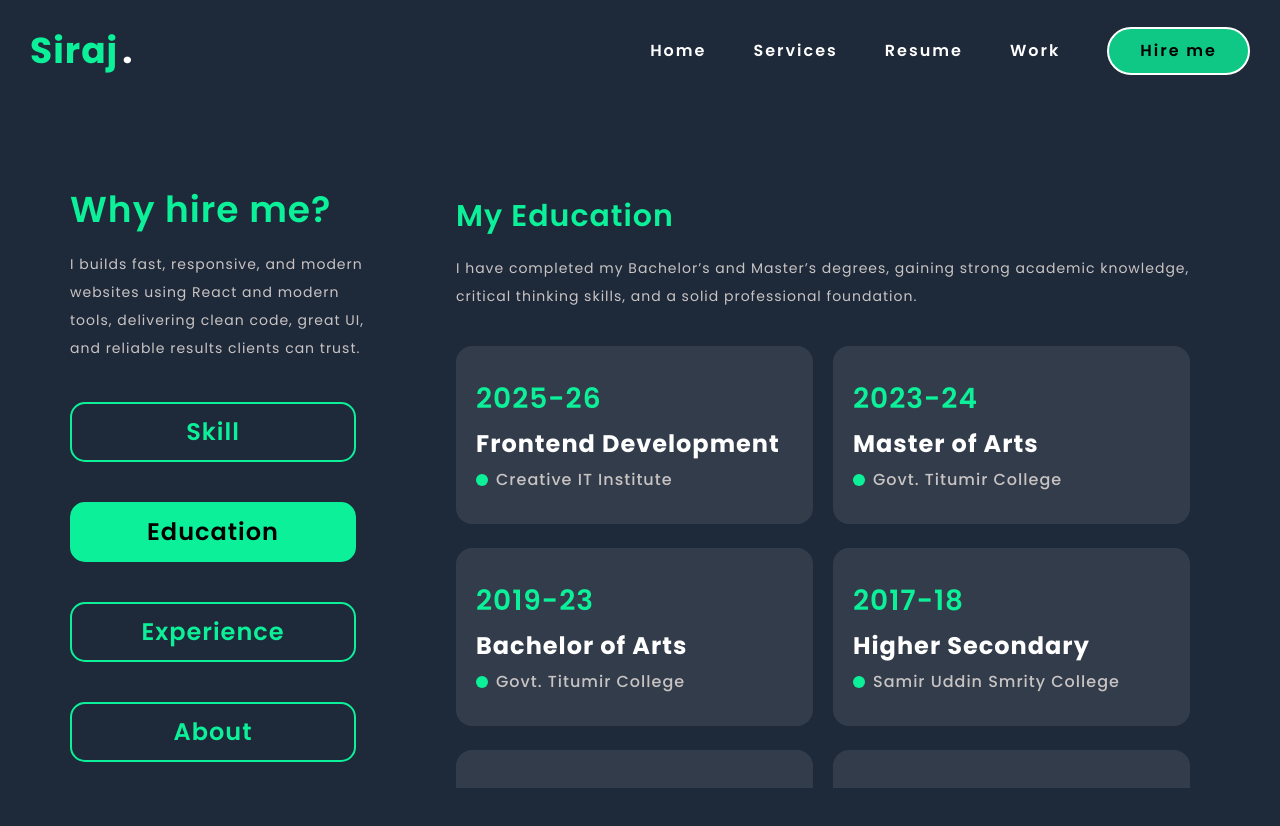
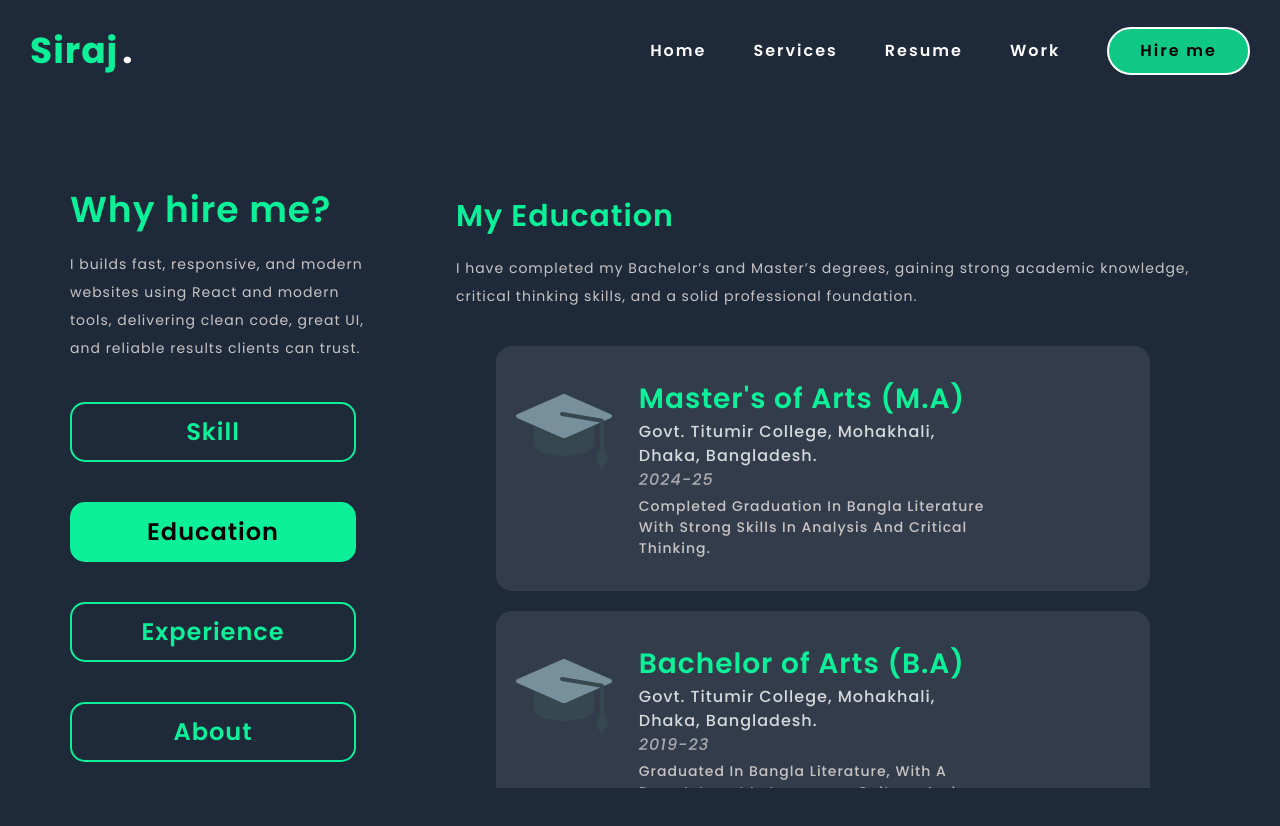
Before and after one commit to shahzahandev/protfolio, a React (Vite) app: page /educationInfo in a window 1280 px wide. Shown: the top 826 px of the page. Built offline with nearby package versions, Linux system fonts and the light colour scheme; a web font is replaced by a local one.

Commit message:
poreject seciton edit

```diff
--- a/src/components/About/About.jsx
+++ b/src/components/About/About.jsx
@@ -5,12 +5,12 @@ import { NavLink } from "react-router";
 const About = () => {
     return (
         <>
-    <div className='relative bg-gray-800 md:pt-[260px] pt-[130px] md:pb-[180px] pb-[130px] font-primary tracking-[1px] '>
+            <div className='relative bg-gray-800 md:pt-[260px] pt-[140px] md:pb-[180px] pb-[140px] font-primary tracking-[1px] '>
                 <Container>
                     <div className='md:flex md:flex-row flex-col md:justify-between items-center md:space-x-[150px] '>
                         <div className='md:w-[50%] border-b-2 text-white/50 md:pb-10 pb-5'>
                             <div className="flex items-center justify-between">
-                  <h3 className='md:text-8xl text-6xl text-white uppercase font-bold'>01</h3>
+                                <h3 className='md:text-8xl text-5xl text-white uppercase font-bold'>01</h3>
                                 <NavLink to="/footer">
                                     <FaLongArrowAltRight className="bg-white text-[#3b3434] md:w-[60px] w-[50px] md:h-[60px] h-[50px] rounded-[50%] hover:bg-white/80 transition-all delay-100 text-[200px] rotate-40 hover:rotate-0" />
                                 </NavLink>
@@ -20,7 +20,7 @@ const About = () => {
                         </div>
                         <div className='md:w-[50%] border-b-2 text-white/50 md:pb-10 pb-5 md:mt-0 mt-15'>
                             <div className="flex items-center justify-between">
-                  <h3 className='md:text-8xl text-6xl text-white uppercase font-bold'>02</h3>
+                                <h3 className='md:text-8xl text-5xl text-white uppercase font-bold'>02</h3>
                                 <NavLink to="/footer">
                                     <FaLongArrowAltRight className="bg-white text-[#3b3434] md:w-[60px] w-[50px] md:h-[60px] h-[50px] rounded-[50%] hover:bg-white/80 transition-all delay-100 text-[200px] rotate-40 hover:rotate-0" />
                                 </NavLink>
--- a/src/components/Banner/Banner.jsx
+++ b/src/components/Banner/Banner.jsx
@@ -8,7 +8,7 @@ import About from '../About/About'
 import Footer from "../Footer/Footer";
 import Work from "../Skill/Work";
 import Education from "../Education/Education";
-import { FaArrowRight } from "react-icons/fa";
+import { FaArrowRightLong } from "react-icons/fa6";
 import { BiLogoGmail } from "react-icons/bi";
 import { NavLink } from "react-router"
 
@@ -33,7 +33,7 @@ const Banner = () => {
                 </button>
                 <NavLink to="/skill">
                     <button className="flex items-center md:px-[32px] px-[100px] md:py-[13px] py-[10px] border-2 border-[#0cf199] rounded-[50px] bg-transparent text-[14px] font-semibold text-[rgb(12,241,153)]  transition-all duration-300 ease-in hover:shadow-[0px_0px_10px_rgba(12,241,153,1)] md:w-auto w-[370px] cursor-pointer">View project
-                  <FaArrowRight  className="md:ml-2 ml-5 font-bold text-[18px]" />
+                  <FaArrowRightLong   className="md:ml-2 ml-5 font-bold text-[18px] group" />
                 </button>
                 </NavLink>
               </div>
@@ -69,7 +69,7 @@ const Banner = () => {
               </div>
             </div>
             <div className="md:block hidden w-[30%] relative ">
-              <img src={banner1} alt="" className="rounded-[50%] border-5 border-[#0cf199]" />
+              <img src={banner1} alt="" className="rounded-[50%] border-2 border-[#0cf199]" />
             </div>
           </div>
         </Container>
--- a/src/components/Education/EducationInfo.jsx
+++ b/src/components/Education/EducationInfo.jsx
@@ -1,80 +1,62 @@
-import React from 'react'
 import Container from '../Container/Container'
 import { NavLink } from 'react-router'
+import { FcGraduationCap } from "react-icons/fc";
 
 const EducationInfo = () => {
     return (
         <div className='md:pt-[80px] pt-[50px] pb-[48px] bg-gray-800 font-primary tracking-[1px]'>
             <Container>
                 <div className='flex md:flex-row flex-col justify-between text-white md:mt-[50px]'>
-                     <div className='text-white flex flex-col md:w-[30%] md:py-15 py-10 md:px-10 md:space-y-10 space-y-5 bg-transparent rounded-tl-2xl rounded-bl-2xl'>
+                    <div className='text-white flex flex-col md:w-[30%] md:py-15 py-10 md:px-10 md:space-y-10 space-y-5 bg-transparent rounded-tl-2xl rounded-bl-2xl'>
                         <div>
                             <h2 className="md:text-4xl text-3xl font-semibold text-[#0cf199] md:mb-5 mb-2">Why hire me?</h2>
                             <p className="md:text-[14px] text-[13px] text-[#c9c4c4] md:w-[300px] w-auto md:mt-[20px] mt-[10px] md:leading-7 leading-6">I builds fast, responsive, and modern websites using React and modern tools, delivering clean code, great UI, and reliable results clients can trust.</p>
                         </div>
-                             <NavLink className={(e) => {return e.isActive?"white": ""}} to="/educationSkill"><button className="w-full py-[10px] border-2 border-[#0cf199] rounded-[15px] bg-transparent md:text-[24px] font-semibold text-[#0cf199] transition-all duration-100 ease-in  cursor-pointer hover:shadow-[0px_0px_10px_rgba(12,241,153,1)]">Skill </button></NavLink>
-                            <NavLink className={(e) => {return e.isActive?"white": ""}} to="/educationInfo"><button className="w-full py-[10px] border-2 border-[#0cf199] rounded-[15px] md:text-[24px] font-semibold text-black bg-[#0cf199] transition-all duration-100 ease-in cursor-pointer">Education</button></NavLink>
-                            <NavLink className={(e) => {return e.isActive?"white": ""}} to="/Experience"><button className="w-full py-[10px] border-2 border-[#0cf199] rounded-[15px] bg-transparent md:text-[24px] font-semibold text-[#0cf199] transition-all duration-100 ease-in cursor-pointer hover:shadow-[0px_0px_10px_rgba(12,241,153,1)]">Experience</button></NavLink>
-                            <NavLink className={(e) => { return e.isActive ? "white" : "" }} to="/Info"><button className="w-full py-[10px] border-2 border-[#0cf199] rounded-[15px] bg-transparent md:text-[24px] font-semibold text-[#0cf199] transition-all duration-100 ease-in cursor-pointer hover:shadow-[0px_0px_10px_rgba(12,241,153,1)]">About</button></NavLink>
-                     </div>
+                        <NavLink className={(e) => { return e.isActive ? "white" : "" }} to="/educationSkill"><button className="w-full py-[10px] border-2 border-[#0cf199] rounded-[15px] bg-transparent md:text-[24px] font-semibold text-[#0cf199] transition-all duration-100 ease-in  cursor-pointer hover:shadow-[0px_0px_10px_rgba(12,241,153,1)]">Skill </button></NavLink>
+                        <NavLink className={(e) => { return e.isActive ? "white" : "" }} to="/educationInfo"><button className="w-full py-[10px] border-2 border-[#0cf199] rounded-[15px] md:text-[24px] font-semibold text-black bg-[#0cf199] transition-all duration-100 ease-in cursor-pointer">Education</button></NavLink>
+                        <NavLink className={(e) => { return e.isActive ? "white" : "" }} to="/Experience"><button className="w-full py-[10px] border-2 border-[#0cf199] rounded-[15px] bg-transparent md:text-[24px] font-semibold text-[#0cf199] transition-all duration-100 ease-in cursor-pointer hover:shadow-[0px_0px_10px_rgba(12,241,153,1)]">Experience</button></NavLink>
+                        <NavLink className={(e) => { return e.isActive ? "white" : "" }} to="/Info"><button className="w-full py-[10px] border-2 border-[#0cf199] rounded-[15px] bg-transparent md:text-[24px] font-semibold text-[#0cf199] transition-all duration-100 ease-in cursor-pointer hover:shadow-[0px_0px_10px_rgba(12,241,153,1)]">About</button></NavLink>
+                    </div>
                     <div className='md:w-[70%] bg-transparent md:px-10 rounded-tr-2xl rounded-br-2xl md:py-15'>
                         <div className='md:px-5 md:py-2'>
                             <h2 className="md:text-3xl text-2xl font-semibold text-[#0cf199] md:mb-5">My Education</h2>
                             <p className="md:text-[14px] text-[13px] text-[#c9c4c4] md:mt-[20px] mt-[10px] md:leading-7 leading-6 mb-5">I have completed my Bachelor’s and Master’s degrees, gaining strong academic knowledge, critical thinking skills, and a solid professional foundation.</p>
                         </div>
-                        <div className='h-[450px] overflow-y-scroll md:px-5 md:py-2'>
-                            <div className='flex justify-between text-white md:space-x-[20px] space-x-[10px]'>
-                                <div className='w-[50%] bg-gray-200/10 px-5 py-8 rounded-2xl cursor-pointer transition-all duration-100 hover:shadow-[0px_0px_10px_rgba(12,241,153,.5)]'>
-                                    <h3 className='md:text-[28px] text-[18px] text-[#0cf199] font-semibold'>2025-26</h3>
-                                    <h2 className='md:text-2xl text-white font-bold mt-2'>Frontend Development</h2>
-                                    <div className='flex items-center space-x-2 mt-2'>
-                                        <div className='md:w-3 w-2 md:h-3 h-2 bg-[#0cf199] rounded-[50%]'></div>
-                                        <h2 className='md:text-[16px] text-[10px] text-[#c9c4c4] capitalize font-medium'>Creative IT Institute</h2>
+                        <div className='h-[450px] overflow-y-scroll md:px-15  md:py-2'>
+                            <div className='flex flex-col justify-between text-white md:space-y-[20px] space-y-[20px]'>
+                                <div className='flex w-[100%] bg-gray-200/10 px-5 py-8 rounded-2xl cursor-pointer transition-all duration-100 hover:shadow-[0px_0px_10px_rgba(12,241,153,.5)]'>
+                                    <div className='w-[20%]'>
+                                        <FcGraduationCap className='md:text-8xl text-5xl ' />
+                                    </div>
+                                    <div className='w-[80%]'>
+                                        <h3 className='md:text-[28px] text-[18px] text-[#0cf199] font-semibold'>Master's of Arts (M.A)</h3>
+                                        <h2 className='md:text-[16px] text-[10px] text-white/80 capitalize font-medium md:w-[350px] w-[220px]'>govt. titumir college, Mohakhali, Dhaka, Bangladesh.</h2>
+                                        <h2 className='md:text-[16px] text-[10px] text-[#c9c4c4]/80 capitalize font-medium'><i>2024-25</i></h2>
+                                        <h2 className='md:text-[14px] text-[8px] text-[#c9c4c4] capitalize font-medium md:w-[350px] w-[220px] mt-1'>Completed graduation in Bangla Literature with strong skills in analysis and critical thinking.</h2>
                                     </div>
                                 </div>
-                                <div className='w-[50%] bg-gray-200/10 px-5 py-8 rounded-2xl cursor-pointer transition-all duration-100 hover:shadow-[0px_0px_10px_rgba(12,241,153,.5)]'>
-                                    <h3 className='md:text-[28px] text-[18px] text-[#0cf199] font-semibold'>2023-24</h3>
-                                    <h2 className='md:text-2xl text-white font-bold mt-2'>Master of Arts</h2>
-                                    <div className='flex items-center space-x-2 mt-2'>
-                                        <div className='md:w-3 w-2 md:h-3 h-2 bg-[#0cf199] rounded-[50%]'></div>
-                                        <h2 className='md:text-[16px] text-[10px] text-[#c9c4c4] capitalize font-medium'>govt. titumir college</h2>
+                                <div className='flex w-[100%] bg-gray-200/10 px-5 py-8 rounded-2xl cursor-pointer transition-all duration-100 hover:shadow-[0px_0px_10px_rgba(12,241,153,.5)]'>
+                                    <div className='w-[20%]'>
+                                        <FcGraduationCap className='md:text-8xl text-5xl' />
+                                    </div>
+                                    <div className='w-[80%]'>
+                                        <h3 className='md:text-[28px] text-[18px] text-[#0cf199] font-semibold'>Bachelor of Arts (B.A)</h3>
+                                        <h2 className='md:text-[16px] text-[10px] text-white/80 capitalize font-medium md:w-[350px] w-[220px]'>govt. titumir college, Mohakhali, Dhaka, Bangladesh.</h2>
+                                        <h2 className='md:text-[16px] text-[10px] text-[#c9c4c4]/80 capitalize font-medium'><i>2019-23</i></h2>
+                                        <h2 className='md:text-[14px] text-[8px] text-[#c9c4c4] capitalize font-medium md:w-[350px] w-[220px]
+                                        mt-1'>Graduated in Bangla Literature, with a deep interest in language, culture, and literary studies</h2>
                                     </div>
                                 </div>
-                            </div>
-                            <div className='flex justify-between text-white md:space-x-[20px]
-                            space-x-[10px] mt-6'>
-                                <div className='w-[50%] bg-gray-200/10 px-5 py-8 rounded-2xl cursor-pointer transition-all duration-100 hover:shadow-[0px_0px_10px_rgba(12,241,153,.5)]'>
-                                    <h3 className='md:text-[28px] text-[18px] text-[#0cf199] font-semibold'>2019-23</h3>
-                                    <h2 className='md:text-2xl text-white font-bold mt-2'>Bachelor of Arts</h2>
-                                    <div className='flex items-center space-x-2 mt-2'>
-                                        <div className='md:w-3 w-2 md:h-3 h-2 bg-[#0cf199] rounded-[50%]'></div>
-                                        <h2 className='md:text-[16px] text-[10px] text-[#c9c4c4] capitalize font-medium'>Govt. Titumir college</h2>
+                                <div className='flex w-[100%] bg-gray-200/10 px-5 py-8 rounded-2xl cursor-pointer transition-all duration-100 hover:shadow-[0px_0px_10px_rgba(12,241,153,.5)]'>
+                                    <div className='w-[20%]'>
+                                        <FcGraduationCap className='md:text-8xl text-5xl' />
                                     </div>
-                                </div>
-                                <div className='w-[50%] bg-gray-200/10 px-5 py-8 rounded-2xl cursor-pointer transition-all duration-100 hover:shadow-[0px_0px_10px_rgba(12,241,153,.5)]'>
-                                    <h3 className='md:text-[28px] text-[18px] text-[#0cf199] font-semibold'>2017-18</h3>
-                                    <h2 className='md:text-2xl text-white font-bold mt-2'>Higher Secondary</h2>
-                                    <div className='flex items-center space-x-2 mt-2'>
-                                        <div className='md:w-3 w-2 md:h-3 h-2 bg-[#0cf199] rounded-[50%]'></div>
-                                        <h2 className='md:text-[16px] text-[10px] text-[#c9c4c4] capitalize font-medium'>samir uddin smrity college</h2>
-                                    </div>
-                                </div>
-                            </div>
-                             <div className='flex justify-between text-white md:space-x-[20px] space-x-[10px] mt-6'>
-                                <div className='w-[50%] bg-gray-200/10 px-5 py-8 rounded-2xl cursor-pointer transition-all duration-100 hover:shadow-[0px_0px_10px_rgba(12,241,153,.5)]'>
-                                    <h3 className='md:text-[28px] text-[18px] text-[#0cf199] font-semibold'>2016-17</h3>
-                                    <h2 className='md:text-2xl text-white font-bold mt-2'>Secondary School</h2>
-                                    <div className='flex items-center space-x-2 mt-2'>
-                                        <div className='md:w-3 w-2 md:h-3 h-2 bg-[#0cf199] rounded-[50%]'></div>
-                                        <h2 className='md:text-[16px] text-[10px] text-[#c9c4c4] capitalize font-medium'>Moral hat janta high school</h2>
-                                    </div>
-                                </div>
-                                <div className='w-[50%] bg-gray-200/10 px-5 py-8 rounded-2xl cursor-pointer transition-all duration-100 hover:shadow-[0px_0px_10px_rgba(12,241,153,.5)]'>
-                                    <h3 className='md:text-[28px] text-[18px] text-[#0cf199] font-semibold'>2014</h3>
-                                    <h2 className='md:text-2xl text-white font-bold mt-2'>Junior Secondary</h2>
-                                    <div className='flex items-center space-x-2 mt-2'>
-                                        <div className='md:w-3 w-2 md:h-3 h-2 bg-[#0cf199] rounded-[50%]'></div>
-                                        <h2 className='md:text-[16px] text-[10px] text-[#c9c4c4] capitalize font-medium'>Moral hat janta high school</h2>
+                                    <div className='w-[80%]'>
+                                        <h3 className='md:text-[28px] text-[18px] text-[#0cf199] font-semibold w-[100%] leading-6'>Higher Secondary Certificate(H.S.C)</h3>
+                                        <h2 className='md:text-[16px] text-[10px] text-white/80 capitalize font-medium md:w-[350px] w-[220px]'>Samir Uddin Smrity College, Thakurgaon, Dhaka, Bangladesh.</h2>
+                                        <h2 className='md:text-[16px] text-[10px] text-[#c9c4c4]/80 capitalize font-medium'><i>2017-18</i></h2>
+                                        <h2 className='md:text-[14px] text-[8px] text-[#c9c4c4] capitalize font-medium md:w-[350px] w-[220px]
+                                        mt-1'>Successfully completed HSC in Humanities with focus on social sciences and literature.</h2>
                                     </div>
                                 </div>
                             </div>
```
Also changed, not shown: src/components/Footer/Footer.jsx (+6 -8 lines), src/components/Navbar/Navbar.jsx (+2 -6 lines), src/components/Skill/Project2.jsx (+10 -12 lines), src/components/Skill/Project3.jsx (+11 -11 lines), src/components/Skill/Project4.jsx (+10 -10 lines), src/components/Skill/Project5.jsx (+10 -10 lines), src/components/Skill/Project6.jsx (+10 -10 lines), src/components/Skill/Skill.jsx (+10 -10 lines). Lines whose indentation alone changed are shown as unchanged.
